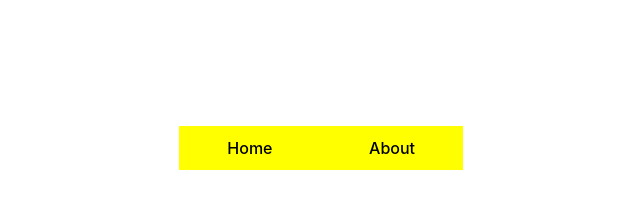
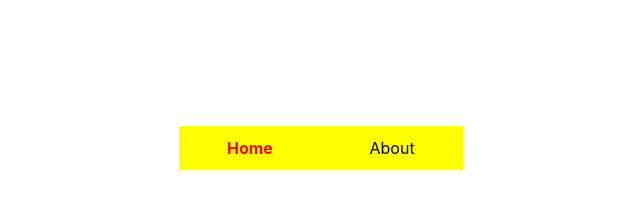
Before and after one commit to mvssgupta/Routing-with-react-router, a React (Vite) app: page / in a window 1280 px wide. Shown: the part 190-402 px from the top of the page, without its empty margins (319-959 px from the left). Built offline with nearby package versions, Linux system fonts and the light colour scheme.

Commit message:
understanding active links (NavLink)

```diff
--- a/src/Components/Navbar.jsx
+++ b/src/Components/Navbar.jsx
@@ -1,11 +1,28 @@
-import { Link } from "react-router-dom";
+import { NavLink } from "react-router-dom";
 const Navbar = () => {
+  const navLinkStyles = ({ isActive }) => {
+    return {
+      fontWeight: isActive ? "bold" : "normal",
+      color: isActive ? "red" : "black",
+    };
+  };
+
   return (
-  <nav className="navbar">
-    <Link className = "link" to="/">Home</Link><br/>
-    <Link className = "link" to="/about">About</Link>
-  </nav>
-  )
-}
+    <nav className="navbar">
+      <NavLink style={navLinkStyles} className="link" to="/">
+        Home
+      </NavLink>
+      <br />
+      <NavLink style={navLinkStyles} className="link" to="/about">
+        About
+      </NavLink>
+    </nav>
+  );
+};
 
 export default Navbar;
+
+
+
+//generally adding navLink instead of link adds an additional class(called active) to the respective components
+//so that we can style the component(using css or in the component itself using js) such that it differentiates active link and normal link
--- a/src/index.css
+++ b/src/index.css
@@ -73,11 +73,15 @@ button:focus-visible {
   display: flex;
   flex-wrap: wrap;
   align-content: stretch;
+  .link {
+    flex:1;
+    color:black;
+    padding:5px;
+    margin : 5px;
+  }
+  /* we have used this class to style the active link , this class is automatically added to the active link */
+  /* .active{
+    font-weight:bold;
+    color:red;
+  } */
 }
-
-.link {
-  flex:1;
-  color:black;
-  padding:5px;
-  margin : 5px;
-}
```
